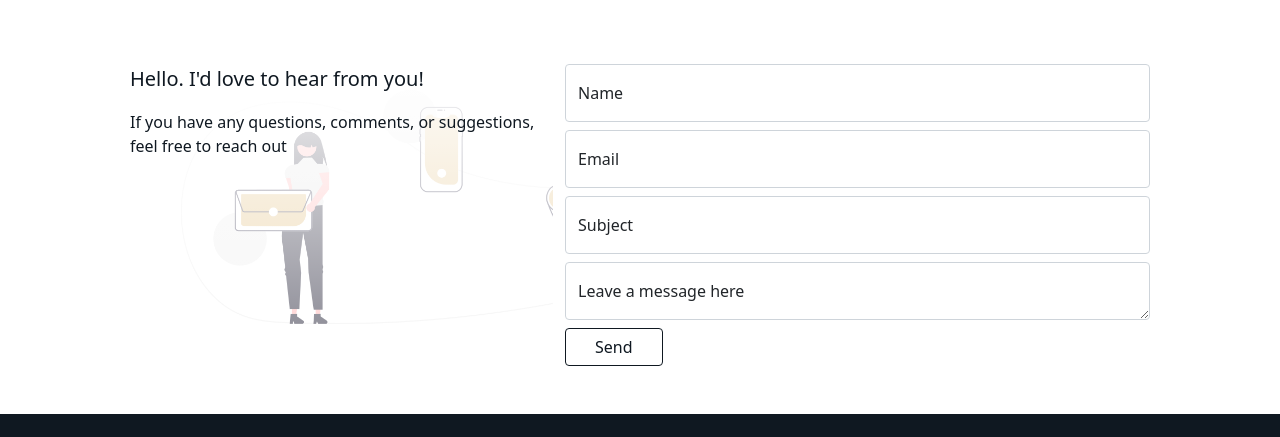
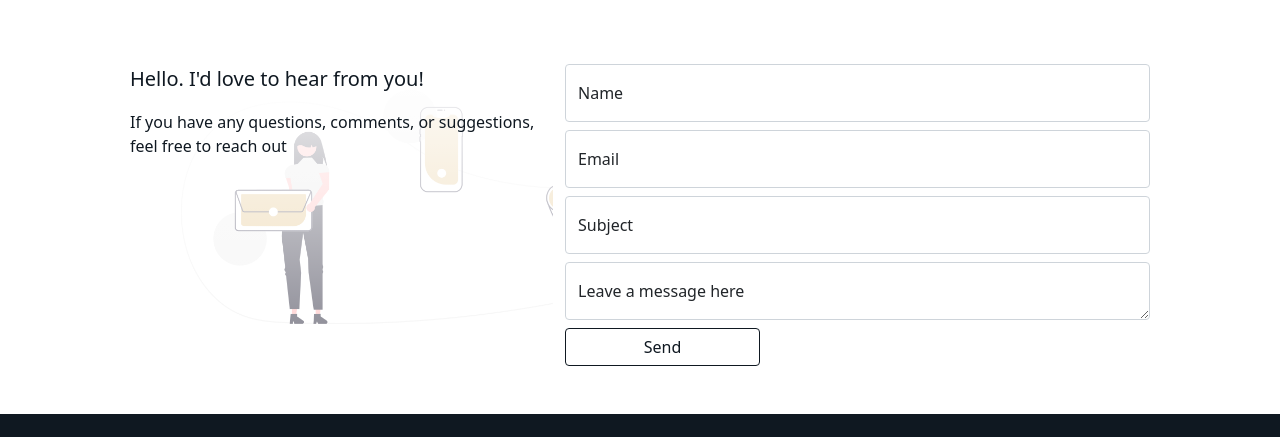
Before and after one commit to raymondgamiao/Mondi-Graphics, a plain HTML site: page contact.html in a window 1280 px wide. Shown: the part 334-771 px from the top of the page. Drawn offline with nearby package versions, Linux system fonts and the light colour scheme.

Commit message:
Update contact.html

```diff
--- a/contact.html
+++ b/contact.html
@@ -108,7 +108,7 @@
                     <textarea class="form-control" placeholder="Leave a message here" id="contact_message" rows="3"></textarea>
                     <label for="contact_message">Leave a message here</label>
                 </div>
-                <button class=" btn btn-outline-primary col-2" type="button">Send</button>
+                <button class=" btn btn-outline-primary col-4" type="button">Send</button>
             </div>
         </div>
     </div>
```
